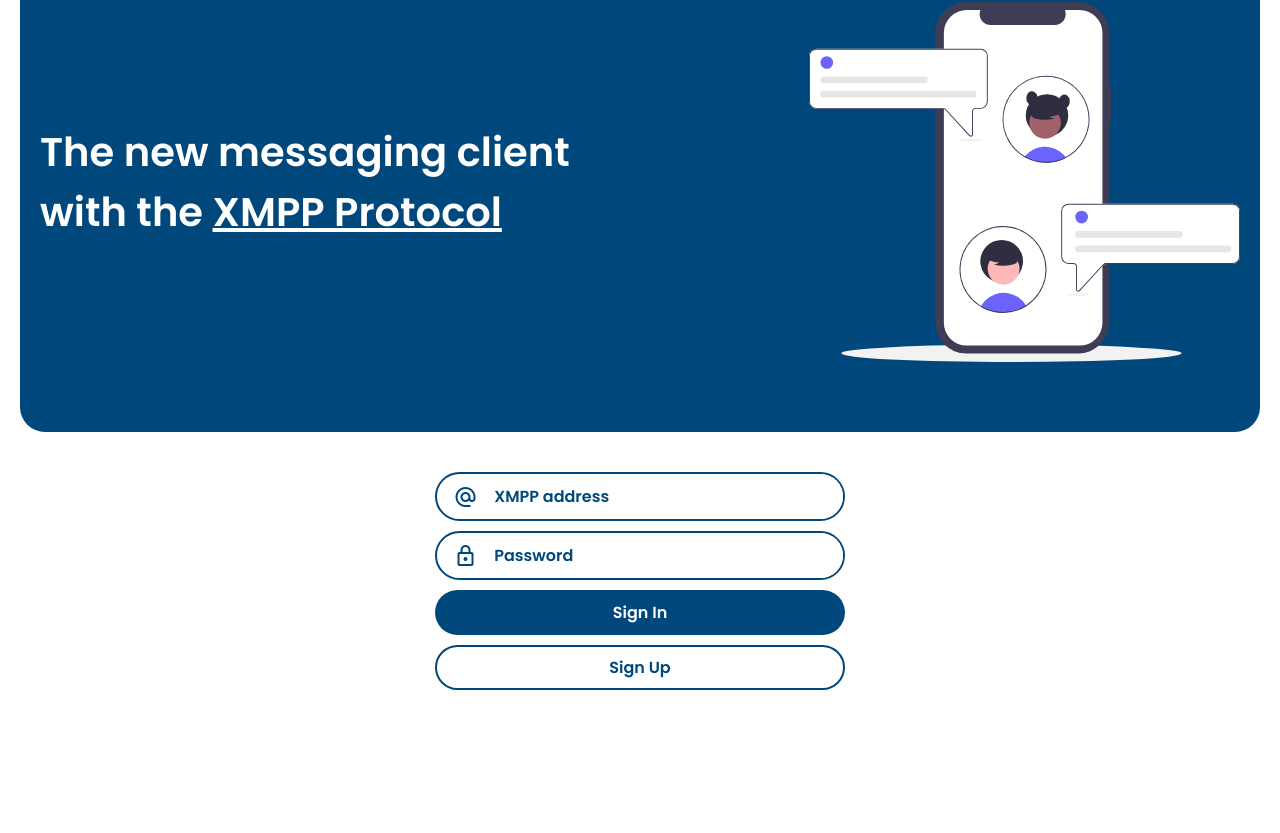
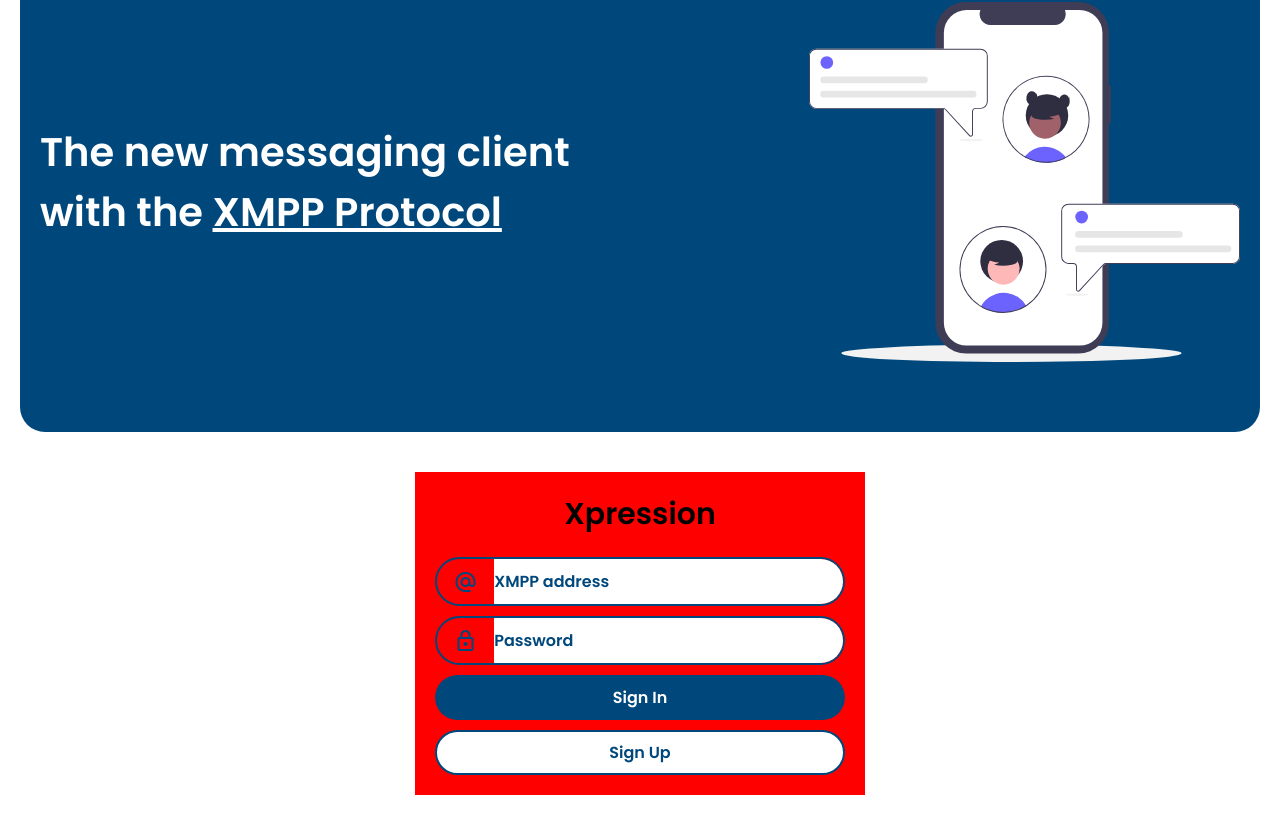
Before and after one commit to leonardosoplapuco/Xpression, a React (Create React App) app in the folder front-end/: page / in a window 1280 px wide. Shown: the part 173-1006 px from the top of the page. Before the commit the page ends 883 px from the top, so only its background shows below. Built offline with nearby package versions, Linux system fonts and the light colour scheme.

Commit message:
Add: ServersTable and Footer folders

```diff
--- a/front-end/src/App/App.css
+++ b/front-end/src/App/App.css
@@ -37,3 +37,9 @@ button, .button{
     padding: 0 20px;
     border-radius: 50px;
 }
+
+.block-container{
+    width: 100%;
+    display: flex;
+    padding: 20px;
+}
--- a/front-end/src/App/App.js
+++ b/front-end/src/App/App.js
@@ -1,7 +1,9 @@
 import './App.css';
-import Header from '../Components/Header/Header'
-import Hero from '../Components/Hero/Hero'
-import Login from '../Components/Login/Login'
+import Header from '../Components/Header/Header';
+import Hero from '../Components/Hero/Hero';
+import Login from '../Components/Login/Login';
+import ServersTable from '../Components/ServersTable/ServersTable';
+import Footer from '../Components/Footer/Footer'
 
 function App() {
     return (
@@ -9,6 +11,7 @@ function App() {
             <Header/>
             <Hero/>
             <Login/>
+            <ServersTable/>
         </div>
     );
 }
--- /dev/null
+++ b/front-end/src/Components/Footer/Footer.js
@@ -0,0 +1,9 @@
+import './Footer.css'
+
+function Footer(){
+    return (
+        <p>Acá copias lo tuyo</p>
+    );
+}
+
+export default Footer;
--- a/front-end/src/Components/Login/Login.css
+++ b/front-end/src/Components/Login/Login.css
@@ -6,6 +6,17 @@
     display: grid;
     grid-template-columns: 1fr;
     gap: 10px;
+    background: red;
+}
+
+.login h2{
+    width: 100%;
+    display: flex;
+    align-items: center;
+    justify-content: center;
+    text-align: center;
+    font-size: 30px;
+    margin-bottom: 10px;
 }
 
 .login-section{
--- a/front-end/src/Components/Login/Login.js
+++ b/front-end/src/Components/Login/Login.js
@@ -2,7 +2,9 @@ import './Login.css'
 
 function Login() {
     return (
+        <div className="block-container">
             <form className="login">
+                <h2>Xpression</h2>
                 <div className="login-section">
                     <label htmlFor="Username" className="login-section_icon">
                         <span class="material-symbols-outlined">alternate_email</span>
@@ -18,6 +20,7 @@ function Login() {
                 <button type="submit" class="submit" id="Login-submit">Sign In</button>
                 <a href="/" class="button-link login-signUp_link">Sign Up</a>
             </form>
+        </div>
     );
 }
 
--- /dev/null
+++ b/front-end/src/Components/ServersTable/ServersTable.css
@@ -0,0 +1,5 @@
+.ServersTable{
+    margin: auto;
+    width: 100%;
+    max-width: 1200px;
+}
--- /dev/null
+++ b/front-end/src/Components/ServersTable/ServersTable.js
@@ -0,0 +1,11 @@
+import './ServersTable.css'
+
+function ServersTable() {
+    return(
+        <div className="block-container">
+            <div className="ServersTable"></div>
+        </div>
+    );
+}
+
+export default ServersTable;
```
Also changed, not shown: front-end/src/Components/Footer/Footer.css (added). Lines whose indentation alone changed are shown as unchanged.
